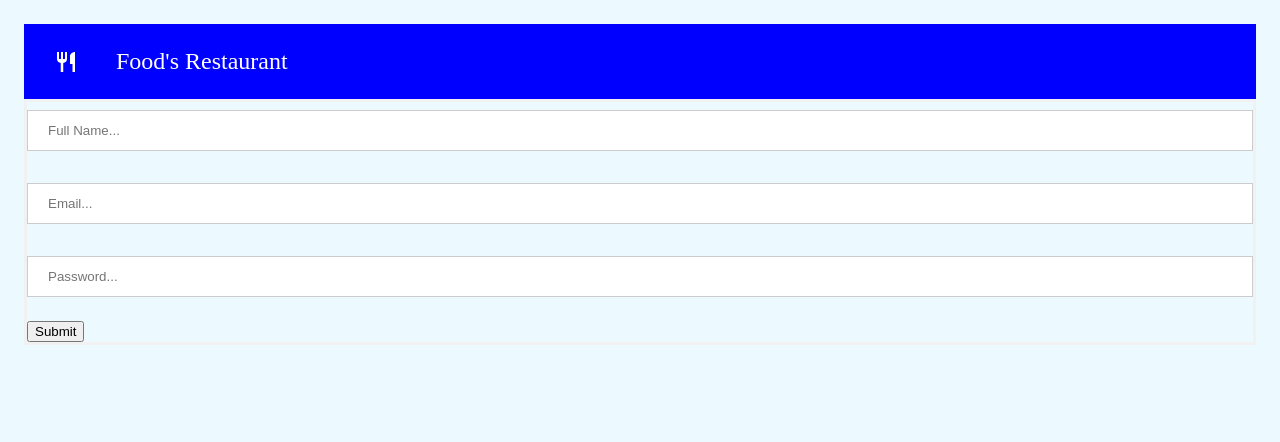
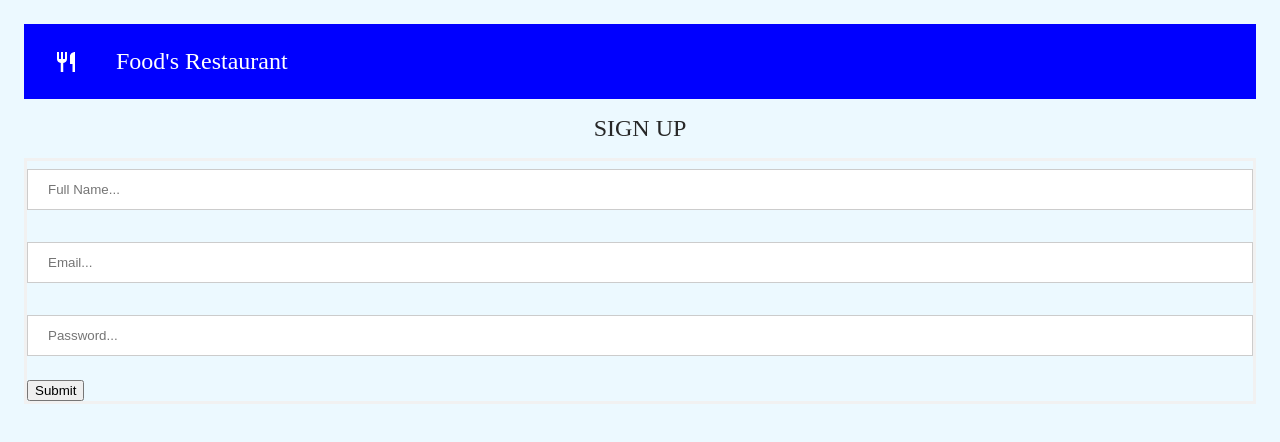
Before and after one commit to harsh-sharma-ind/Restaurant_app_react, a React (Create React App) app: page / in a window 1280 px wide. Shown: the top 442 px of the page. Built offline with nearby package versions, Linux system fonts and the light colour scheme.

Commit message:
Adding headings to Signup and Login Page

```diff
--- a/src/components/Login.js
+++ b/src/components/Login.js
@@ -10,6 +10,7 @@ export const Login = () => {
 
 
         <div className="container">
+          <h1>LOGIN</h1>
             <label><b>Username</b></label>
             <input type="text" placeholder="Enter Username" />
 
--- a/src/components/Signup.js
+++ b/src/components/Signup.js
@@ -29,6 +29,8 @@ export const Signup = () => {
   };
 
   return (
+    <div>
+      <h1>SIGN UP </h1>
     <form onSubmit={handleSubmit(onSubmit)}>
       <input type="text" placeholder="Full Name..." {...register("fullName")} />
       <p>{errors.fullName?.message}</p>
@@ -44,5 +46,6 @@ export const Signup = () => {
 
       <input type="submit" />
     </form>
+    </div>
   );
 };
```
